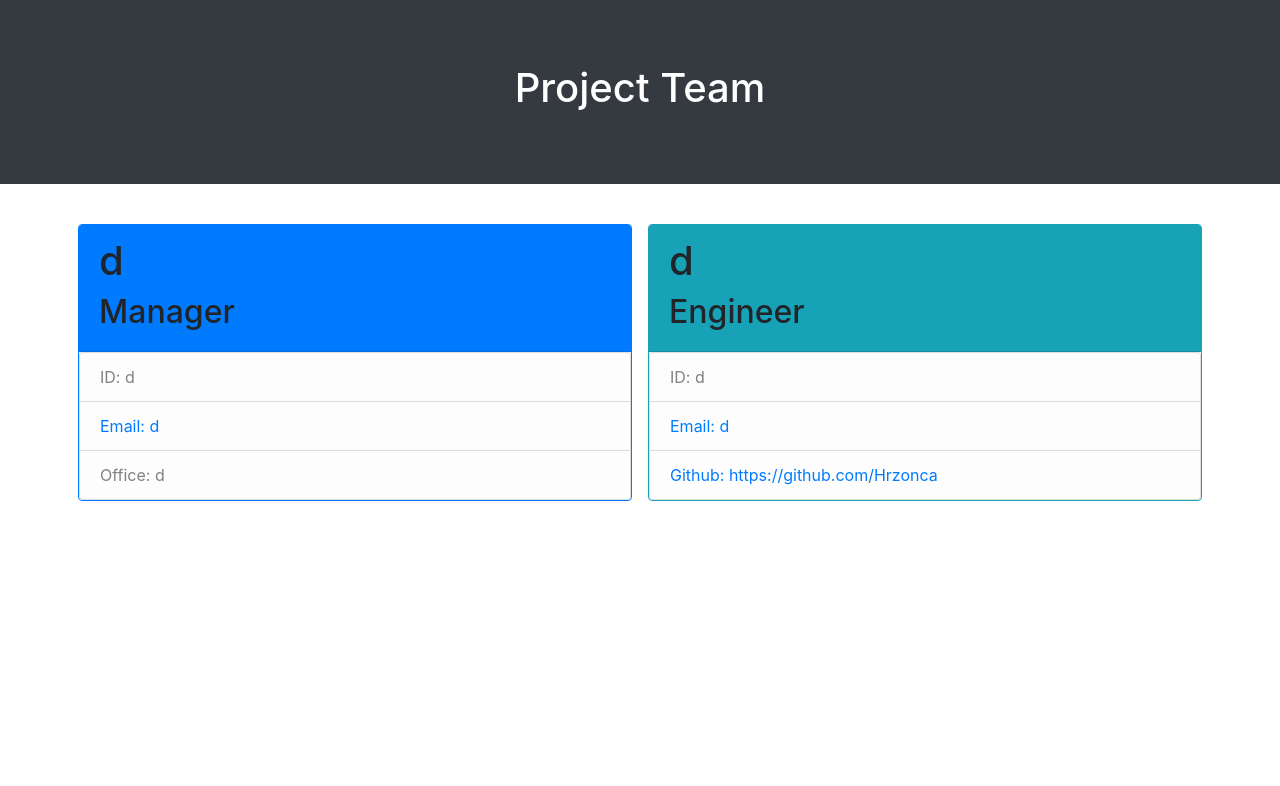
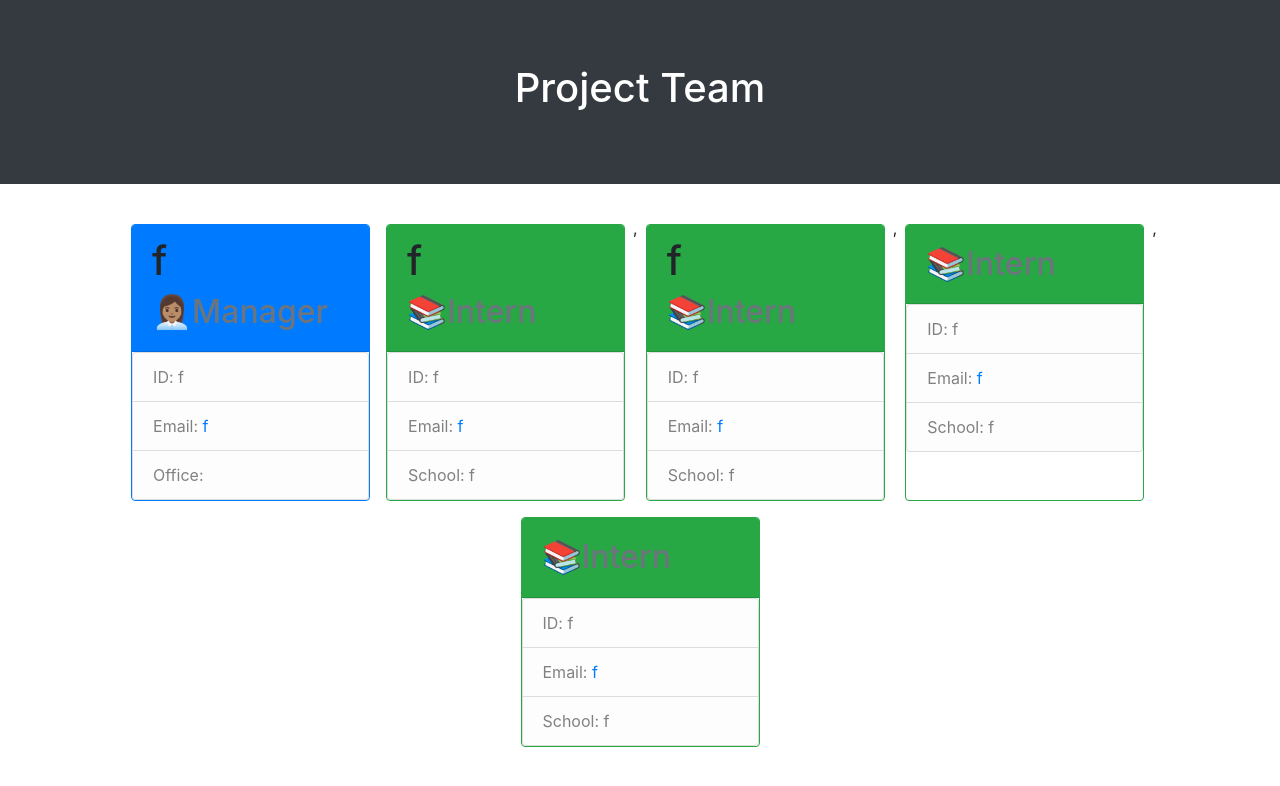
Before and after one commit to Hrzonca/who-am-i-working-with, a website: page worker.html in a window 1280 px wide. Drawn offline with nearby package versions, Linux system fonts and the light colour scheme.

Commit message:
cards now justify content center. cards are responsive to devices.

```diff
--- a/worker.html
+++ b/worker.html
@@ -15,33 +15,75 @@
     </div>
 
   <div class="container">
-      <div class="row">
+      <div class="row justify-content-center">
 
-          <div class="card-deck col-sm">
+          <div class="card-deck col-lg-3 col-md-6 col-sm-12">
 <div class="card border-primary m-2">
 <div class="card-header bg-primary">
-<h1> d </h1>
-<h2> Manager </h2>
+<h1> f </h1>
+<h2 class="text-muted"> 👩🏽‍💼Manager </h2>
 </div>
 <div class="class-body>
   <ul class="list-group">
-    <p class="list-group-item list-group-item-action list-group-item-light"><span>ID: d</span></p>
-    <p class="list-group-item list-group-item-action list-group-item-light"><span><a href="mailto:d">Email: d</a></span></p>
-    <p class="list-group-item list-group-item-action list-group-item-light"><span>Office: d</span></p>
+    <p class="list-group-item list-group-item-action list-group-item-light"><span>ID: f</span></p>
+    <p class="list-group-item list-group-item-action list-group-item-light"><span>Email:<a href="mailto:f"> f</a></span></p>
+    <p class="list-group-item list-group-item-action list-group-item-light"><span>Office: </span></p>
   </ul>
 </div>
 </div>
-</div><div class="card-deck col-sm">
-<div class="card border-info m-2">
-<div class="card-header bg-info">
-<h1> d </h1>
-<h2> Engineer </h2>
+</div><div class="card-deck col-lg-3 col-md-6 col-sm-12">
+<div class="card border-success m-2">
+<div class="card-header bg-success">
+<h1> f </h1>
+<h2 class="text-muted"> 📚Intern </h2>
 </div>
 <div class="class-body>
   <ul class="list-group">
-    <p class="list-group-item list-group-item-action list-group-item-light"><span>ID: d</span> </p>
-    <p class="list-group-item list-group-item-action list-group-item-light"><span><a href="mailto:d">Email: d</a></span></p>
-    <p class="list-group-item list-group-item-action list-group-item-light"><span><a href="https://github.com/Hrzonca"> Github: https://github.com/Hrzonca</a></span></p>
+    <p class="list-group-item list-group-item-action list-group-item-light"><span>ID: f </span></p>
+    <p class="list-group-item list-group-item-action list-group-item-light"><span>Email:<a href="mailto:f"> f</a></span></p>
+    <p class="list-group-item list-group-item-action list-group-item-light"><span> School: f </span></p>
+  </ul>
+</div>
+</div>
+</div>,<div class="card-deck col-lg-3 col-md-6 col-sm-12">
+<div class="card border-success m-2">
+<div class="card-header bg-success">
+<h1> f </h1>
+<h2 class="text-muted"> 📚Intern </h2>
+</div>
+<div class="class-body>
+  <ul class="list-group">
+    <p class="list-group-item list-group-item-action list-group-item-light"><span>ID: f </span></p>
+    <p class="list-group-item list-group-item-action list-group-item-light"><span>Email:<a href="mailto:f"> f</a></span></p>
+    <p class="list-group-item list-group-item-action list-group-item-light"><span> School: f </span></p>
+  </ul>
+</div>
+</div>
+</div>,<div class="card-deck col-lg-3 col-md-6 col-sm-12">
+<div class="card border-success m-2">
+<div class="card-header bg-success">
+<h1>  </h1>
+<h2 class="text-muted"> 📚Intern </h2>
+</div>
+<div class="class-body>
+  <ul class="list-group">
+    <p class="list-group-item list-group-item-action list-group-item-light"><span>ID: f </span></p>
+    <p class="list-group-item list-group-item-action list-group-item-light"><span>Email:<a href="mailto:f"> f</a></span></p>
+    <p class="list-group-item list-group-item-action list-group-item-light"><span> School: f </span></p>
+  </ul>
+</div>
+</div>
+</div>,<div class="card-deck col-lg-3 col-md-6 col-sm-12">
+<div class="card border-success m-2">
+<div class="card-header bg-success">
+<h1>  </h1>
+<h2 class="text-muted"> 📚Intern </h2>
+</div>
+<div class="class-body>
+  <ul class="list-group">
+    <p class="list-group-item list-group-item-action list-group-item-light"><span>ID: f </span></p>
+    <p class="list-group-item list-group-item-action list-group-item-light"><span>Email:<a href="mailto:f"> f</a></span></p>
+    <p class="list-group-item list-group-item-action list-group-item-light"><span> School: f </span></p>
   </ul>
 </div>
 </div>
```
Also changed, not shown: lib/formatHtml.js.
